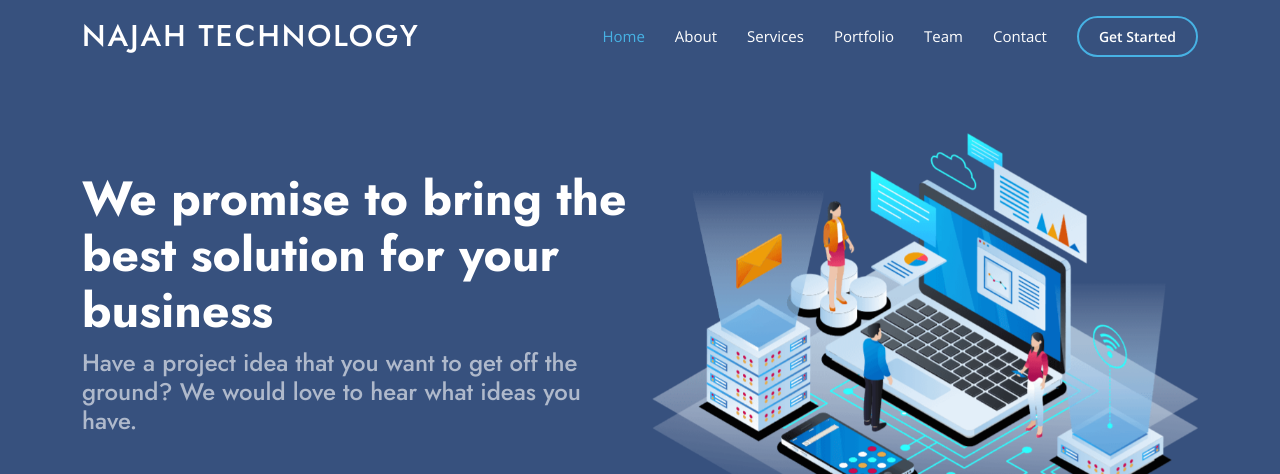
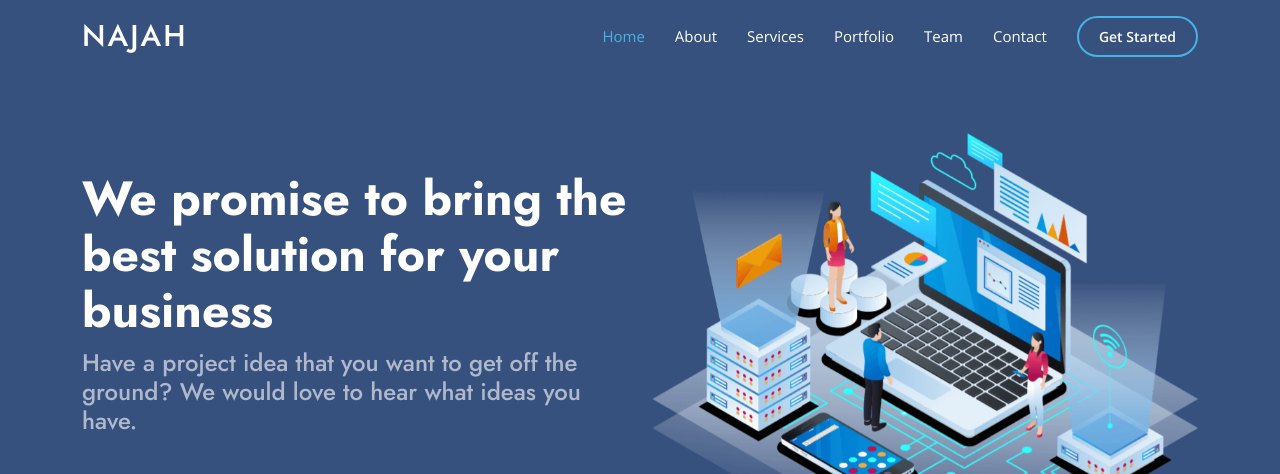
Before and after one commit to amhafidhJr/najah, a plain HTML site: page index.html in a window 1280 px wide. Shown: the top 474 px of the page. Drawn offline with nearby package versions, Linux system fonts and the light colour scheme.

Commit message:
Update index.html

```diff
--- a/index.html
+++ b/index.html
@@ -42,7 +42,7 @@
   <header id="header" class="fixed-top ">
     <div class="container d-flex align-items-center">
 
-      <h1 class="logo me-auto"><a href="index.html">NAJAH TECHNOLOGY</a></h1>
+      <h1 class="logo me-auto"><a href="index.html">NAJAH</a></h1>
       <!-- Uncomment below if you prefer to use an image logo -->
       <!-- <a href="index.html" class="logo me-auto"><img src="assets/img/logo.png" alt="" class="img-fluid"></a>-->
 
```
